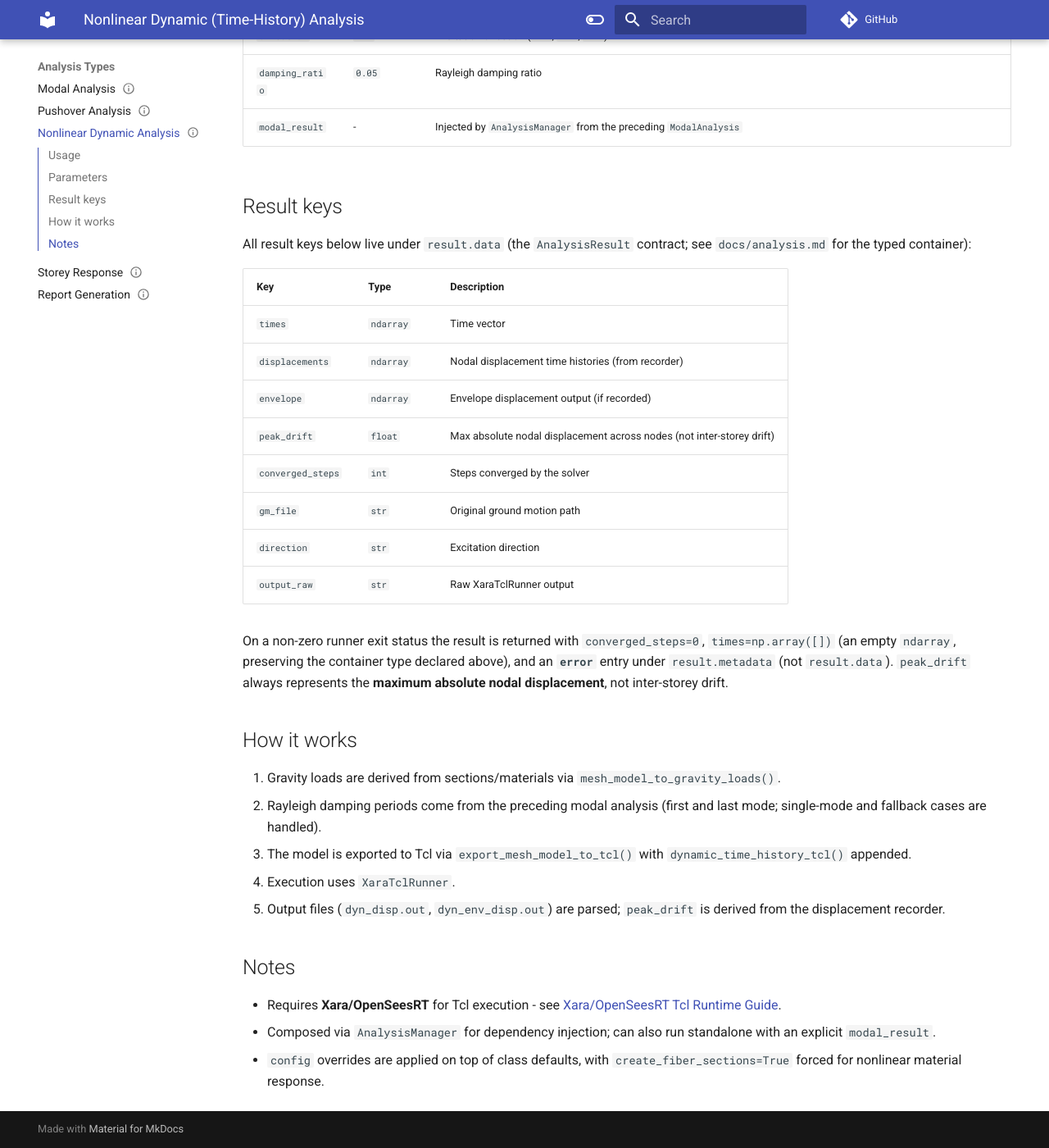
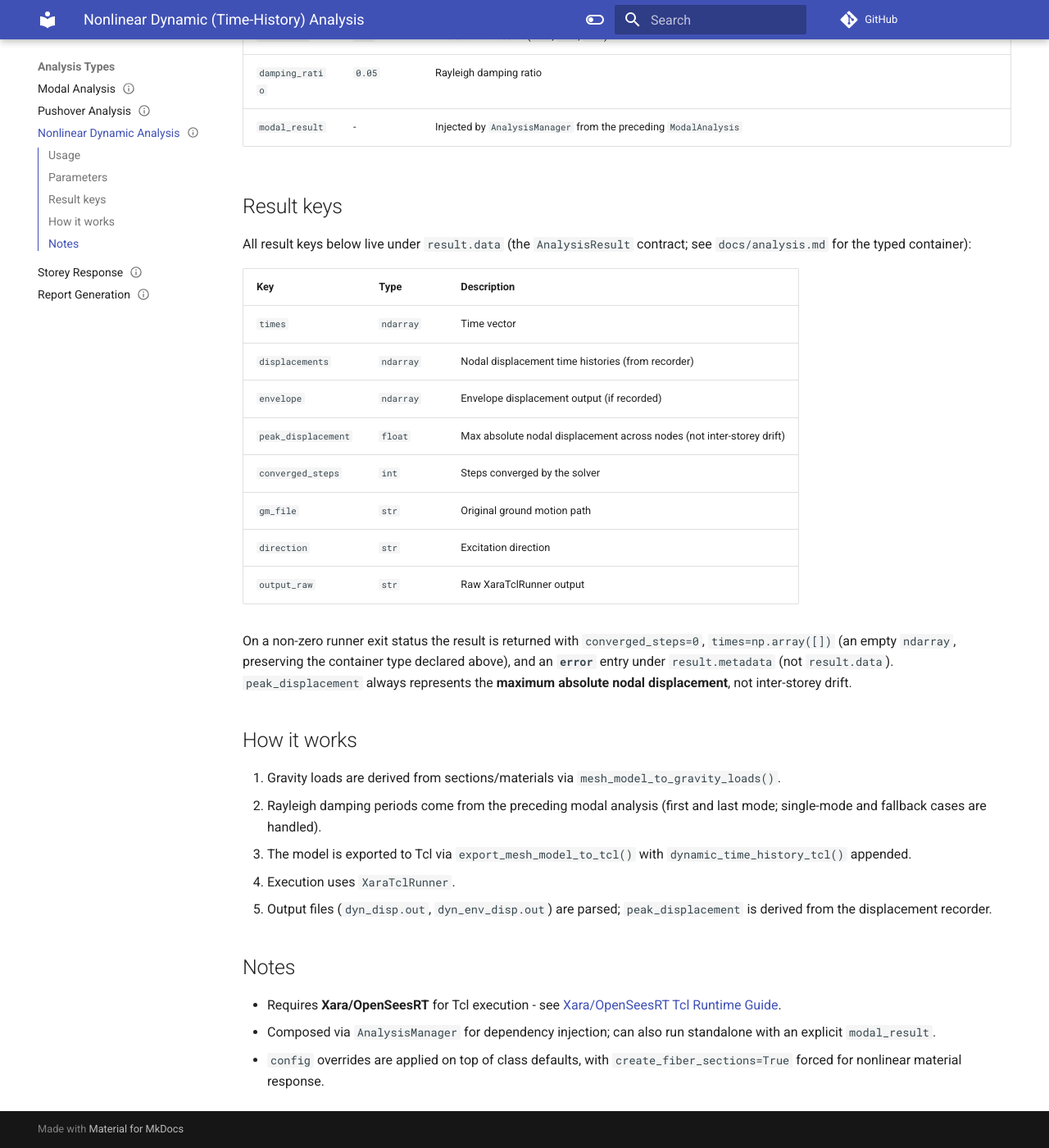
Before and after one commit to boustrephon/fea_toolkit, an MkDocs documentation site: the page built from docs/nonlinear_dynamic_analysis.md, in a window 1280 px wide and 1400 px high, scrolled down 995 px. Shown: the whole window at 82% size. Built offline with MkDocs 1.6.1 and Material for MkDocs 9.7.7, drawn with Linux system fonts in a browser that asks for light colours; comment, search, counter and statistics services are not loaded.

Commit message:
refactor: rename nonlinear dynamic peak_drift to peak_displacement
The result key measures the maximum absolute nodal displacement, not
inter-storey drift. Rename it to peak_displacement to match what it
actually reports, and update the results contract documentation.

```diff
--- a/docs/nonlinear_dynamic_analysis.md
+++ b/docs/nonlinear_dynamic_analysis.md
@@ -56,7 +56,7 @@ contract; see `docs/analysis.md` for the typed container):
 | `times` | `ndarray` | Time vector |
 | `displacements` | `ndarray` | Nodal displacement time histories (from recorder) |
 | `envelope` | `ndarray` | Envelope displacement output (if recorded) |
-| `peak_drift` | `float` | Max absolute nodal displacement across nodes (not inter-storey drift) |
+| `peak_displacement` | `float` | Max absolute nodal displacement across nodes (not inter-storey drift) |
 | `converged_steps` | `int` | Steps converged by the solver |
 | `gm_file` | `str` | Original ground motion path |
 | `direction` | `str` | Excitation direction |
@@ -65,7 +65,7 @@ contract; see `docs/analysis.md` for the typed container):
 On a non-zero runner exit status the result is returned with `converged_steps=0`,
 `times=np.array([])` (an empty `ndarray`, preserving the container type declared
 above), and an **`error`** entry under `result.metadata` (not `result.data`).
-`peak_drift` always represents the **maximum absolute nodal displacement**,
+`peak_displacement` always represents the **maximum absolute nodal displacement**,
 not inter-storey drift.
 
 ## How it works
@@ -74,7 +74,7 @@ not inter-storey drift.
 2. Rayleigh damping periods come from the preceding modal analysis (first and last mode; single-mode and fallback cases are handled).
 3. The model is exported to Tcl via `export_mesh_model_to_tcl()` with `dynamic_time_history_tcl()` appended.
 4. Execution uses `XaraTclRunner`.
-5. Output files (`dyn_disp.out`, `dyn_env_disp.out`) are parsed; `peak_drift` is derived from the displacement recorder.
+5. Output files (`dyn_disp.out`, `dyn_env_disp.out`) are parsed; `peak_displacement` is derived from the displacement recorder.
 
 ## Notes
 
```
Also changed, not shown: 1 other file.
